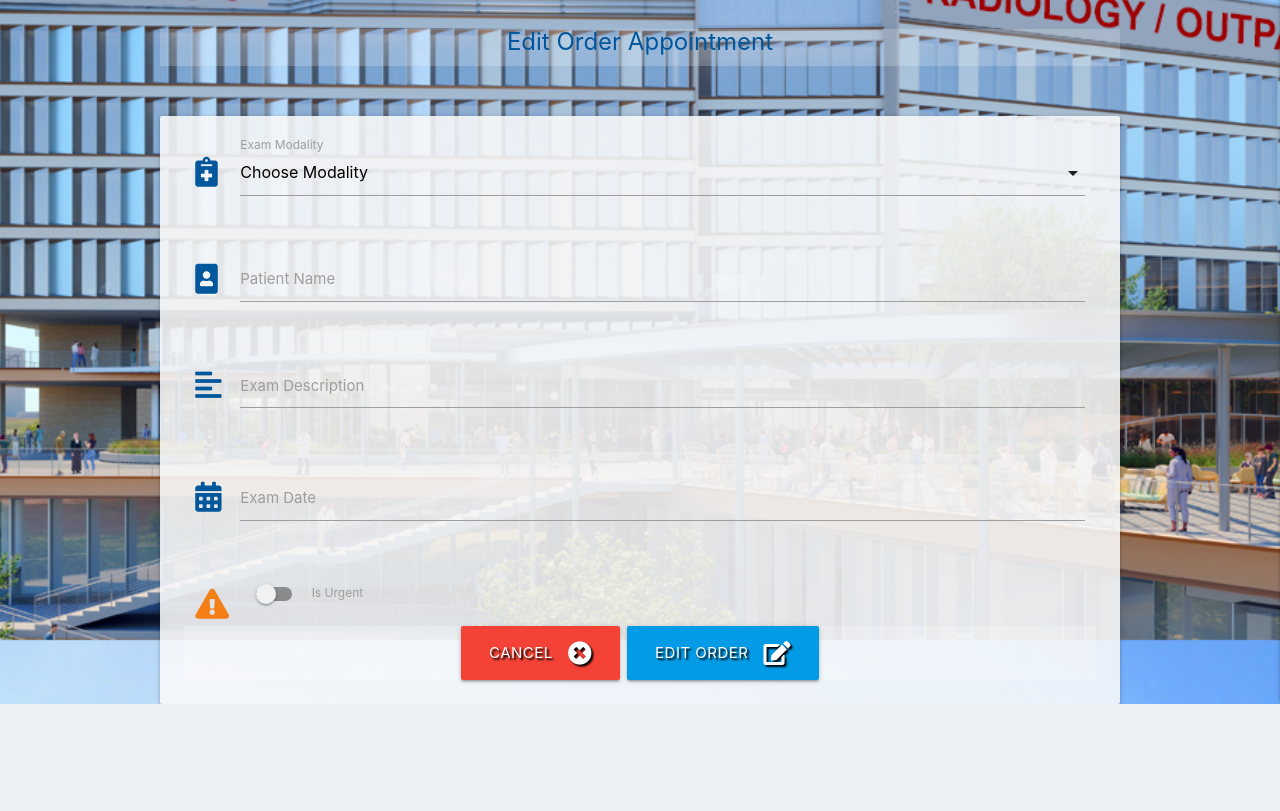
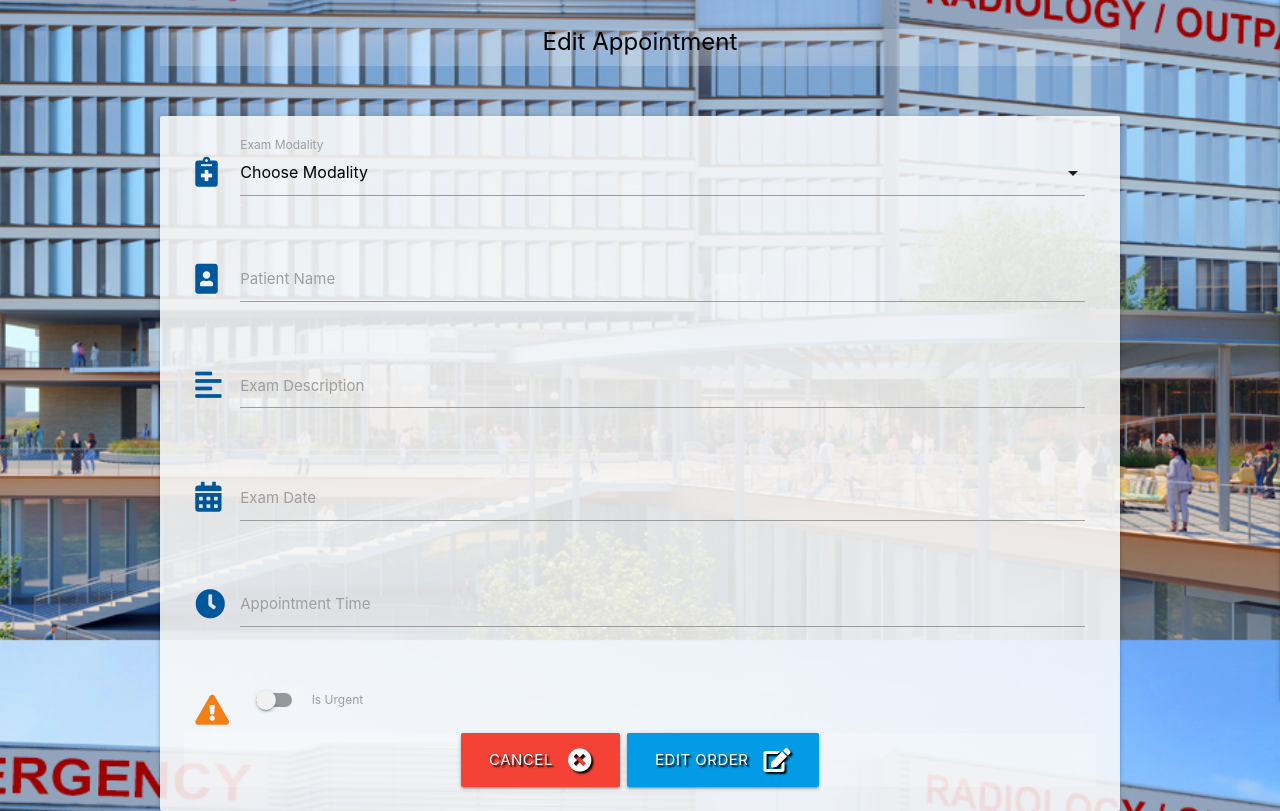
Before and after one commit to BrianLipscombe/radiology-outpatient-board, a Flask app: template templates/edit_task.html in a window 1280 px wide. Shown: the part 160-971 px from the top of the page. Before the commit the page ends 864 px from the top, so only its background shows below. Run offline with Flask 2, Linux system fonts and the light colour scheme; the template is opened without the code that fills it, so the values that code supplies are empty; some libraries are stand-ins or nearby versions.

Commit message:
Add appointment time div

```diff
--- a/templates/edit_task.html
+++ b/templates/edit_task.html
@@ -1,12 +1,14 @@
 {% extends "base.html" %}
 {% block content %}
 
-    <h3 class="light-blue-text text-darken-4 center-align">Edit Order Appointment</h3>
+    <h3 class="black-text text-darken-4 center-align">Edit Appointment</h3>
 
     <div class="row card-panel grey lighten-5">
         <form class="col s12" method="POST" action="{{ url_for('edit_task', task_id=task._id) }}">
-            <!-- category selection -->
-			<div class="row">
+
+            <!-- modality selection -->
+
+            <div class="row">
 				<div class="input-field col s12">
                     <i class="fas fa-notes-medical prefix light-blue-text text-darken-4"></i>
 					<select id="category_name" name="category_name" class="validate" required>
@@ -22,7 +24,9 @@
 					<label for="category_name">Exam Modality</label>
 				</div>
 			</div>
-            <!-- task name -->
+
+            <!-- patient name -->
+
             <div class="row">
                 <div class="input-field col s12">
                     <i class="fas fa-portrait prefix light-blue-text text-darken-4"></i>
@@ -31,7 +35,9 @@
                     <label for="patient_name">Patient Name</label>
                 </div>
             </div>
-            <!-- task description -->
+
+            <!-- exam description -->
+
             <div class="row">
                 <div class="input-field col s12">
                     <i class="fas fa-align-left prefix light-blue-text text-darken-4"></i>
@@ -42,7 +48,9 @@
                     <label for="exam_description">Exam Description</label>
                 </div>
             </div>
-            <!-- due date picker -->
+
+            <!-- choose due date -->
+
             <div class="row">
                 <div class="input-field col s12">
                     <i class="fas fa-calendar-alt prefix light-blue-text text-darken-4"></i>
@@ -51,7 +59,20 @@
                     <label for="due_date">Exam Date</label>
                 </div>
             </div>
-            <!-- is urgent toggle -->
+
+            <!-- add apoointment time -->
+
+            <div class="row">
+                <div class="input-field col s12">
+                    <i class="fas fa-clock prefix light-blue-text text-darken-4"></i>
+                    <input id="text" name="appointment_time" minlength="5"
+                        maxlength="200" class="materialize-textarea validate" required></textarea>
+                    <label for="appointment_time">Appointment Time</label>
+                </div>
+            </div>
+
+            <!-- urgent toggle -->
+
 			<div class="row">
 				<div class="input-field col s12">
 					<div class="switch">
@@ -68,10 +89,14 @@
 					</div>
 				</div>
 			</div>
+
             <!-- submit button -->
+
             <div class="row">
                 <div class="col s12 center-align">
+
                     <!-- cancel button -->
+
                     <a href="{{ url_for('get_tasks') }}" class="btn-large red text-shadow">
                         Cancel <i class="fas fa-times-circle right"></i>
                     </a>
```
